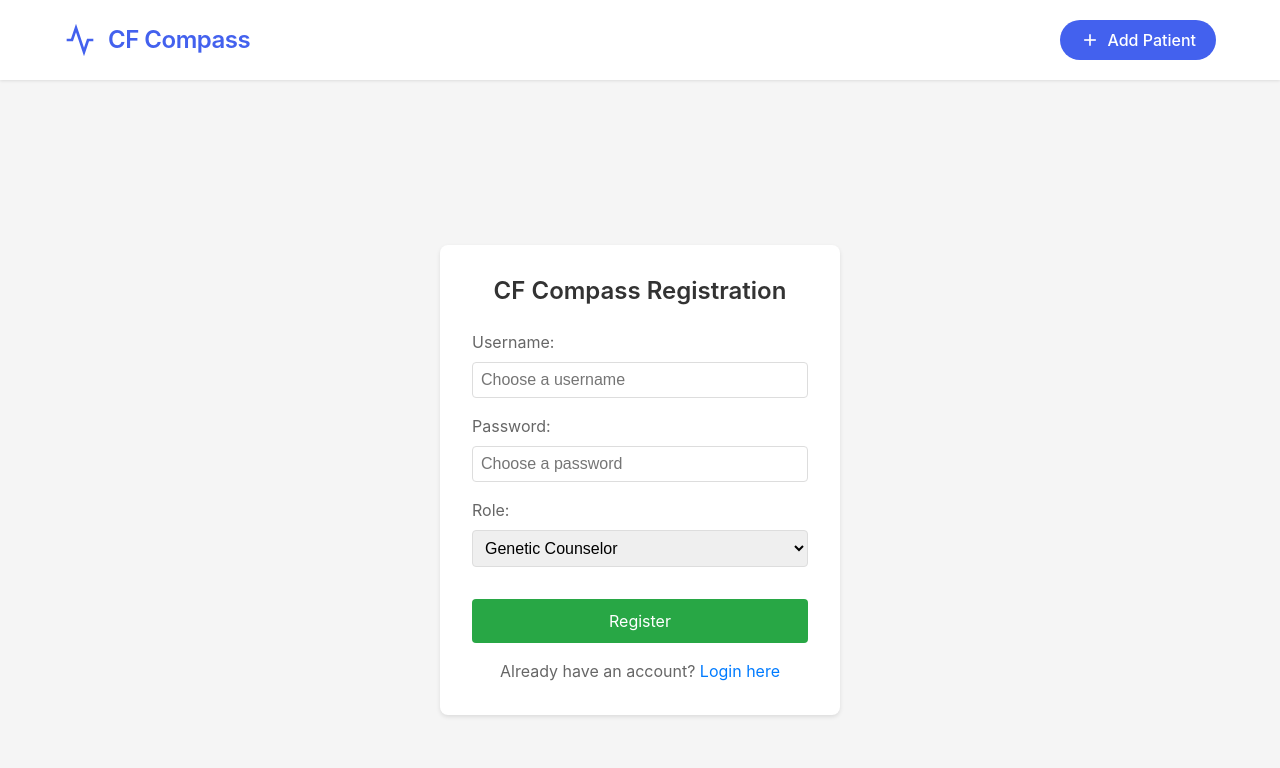
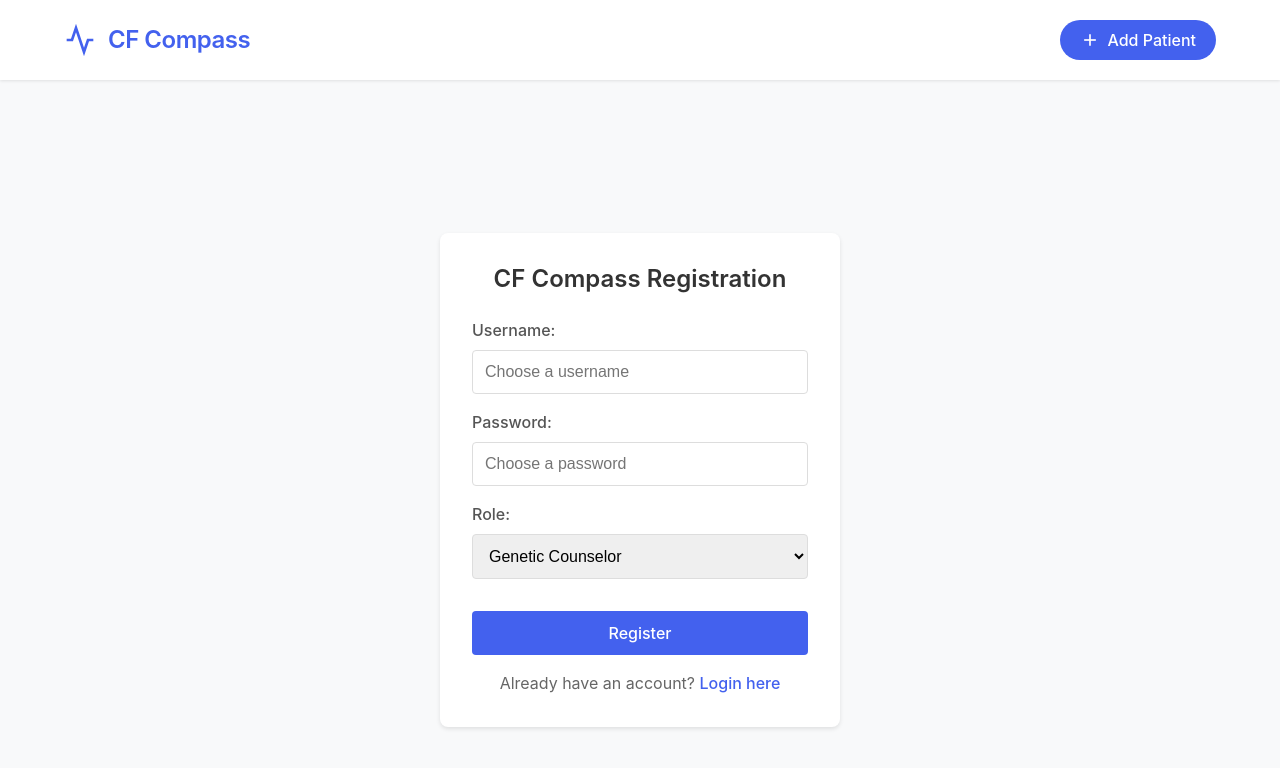
Before and after one commit to sandeep-adem-93/CF-Compass, a React (Create React App) app in the folder cf-compass v4/cf-compass-frontend/: page /register in a window 1280 px wide. Shown: the top 768 px of the page. Built offline with nearby package versions, Linux system fonts and the light colour scheme; no server answers.

Commit message:
reformating error screen

```diff
--- a/cf-compass v4/cf-compass-frontend/src/pages/Register.css
+++ b/cf-compass v4/cf-compass-frontend/src/pages/Register.css
@@ -3,7 +3,8 @@
   justify-content: center;
   align-items: center;
   min-height: 100vh;
-  background-color: #f5f5f5;
+  background-color: #f8f9fa;
+  padding: 20px;
 }
 
 .register-box {
@@ -16,9 +17,9 @@
 }
 
 .register-box h2 {
+  margin-bottom: 1.5rem;
+  color: #333;
   text-align: center;
-  color: #333;
-  margin-bottom: 1.5rem;
 }
 
 .form-group {
@@ -28,42 +29,42 @@
 .form-group label {
   display: block;
   margin-bottom: 0.5rem;
-  color: #666;
+  color: #555;
+  font-weight: 500;
 }
 
 .form-group input,
 .form-group select {
   width: 100%;
-  padding: 0.5rem;
+  padding: 0.75rem;
   border: 1px solid #ddd;
   border-radius: 4px;
   font-size: 1rem;
 }
 
+.form-group input:focus,
+.form-group select:focus {
+  outline: none;
+  border-color: #4361ee;
+  box-shadow: 0 0 0 2px rgba(67, 97, 238, 0.1);
+}
+
 .register-button {
   width: 100%;
   padding: 0.75rem;
-  background-color: #28a745;
+  background-color: #4361ee;
   color: white;
   border: none;
   border-radius: 4px;
   font-size: 1rem;
+  font-weight: 500;
   cursor: pointer;
   margin-top: 1rem;
+  transition: background-color 0.2s;
 }
 
 .register-button:hover {
-  background-color: #218838;
-}
-
-.error-message {
-  color: #dc3545;
-  background-color: #f8d7da;
-  border: 1px solid #f5c6cb;
-  padding: 0.75rem;
-  border-radius: 4px;
-  margin-bottom: 1rem;
-  text-align: center;
+  background-color: #3a56d4;
 }
 
 .login-link {
@@ -73,10 +74,22 @@
 }
 
 .login-link a {
-  color: #007bff;
+  color: #4361ee;
   text-decoration: none;
+  font-weight: 500;
 }
 
 .login-link a:hover {
   text-decoration: underline;
 }
+
+.error-message {
+  background-color: #fff2f2;
+  color: #dc3545;
+  padding: 0.75rem;
+  border-radius: 4px;
+  margin-bottom: 1rem;
+  font-size: 0.875rem;
+  border: 1px solid #ffcdd2;
+  text-align: center;
+}
```
